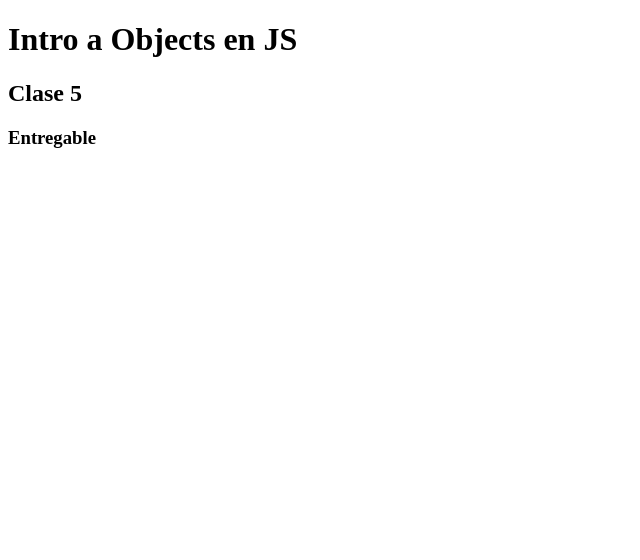
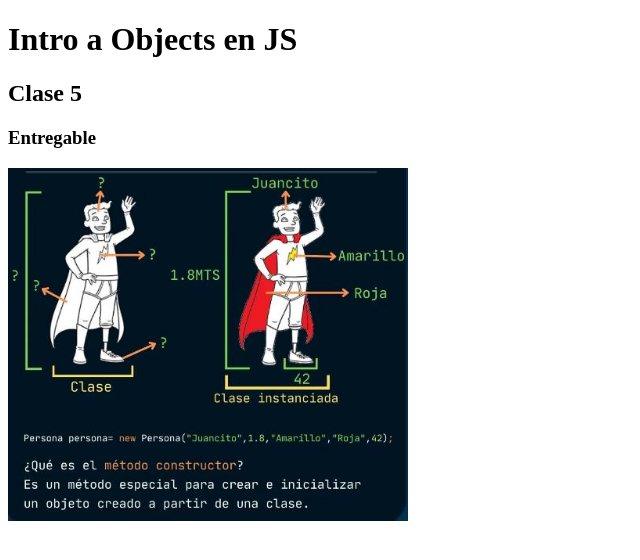
Before and after one commit to AilynMza/Intro.a.Objects-Clase-5-M3, a plain HTML site: page index.html in a window 1280 px wide. Shown: the whole page, without its empty margins (0-640 px from the left). Drawn offline with Linux system fonts and the light colour scheme.

Commit message:
feat: redacción de readme. se incluyen imagenes.

```diff
--- a/index.html
+++ b/index.html
@@ -10,5 +10,10 @@
     <h1>Intro a Objects en JS</h1>
     <h2>Clase 5</h2>
     <h3>Entregable</h3>
+    <img
+      src="imgs/Método-constructor.JPG"
+      alt="Método constructor ejemplo"
+      width="400"
+    />
   </body>
 </html>
```
Also changed, not shown: imgs/Método-constructor.JPG (added), imgs/Objetos-example.JPG (added), 1 other file.
